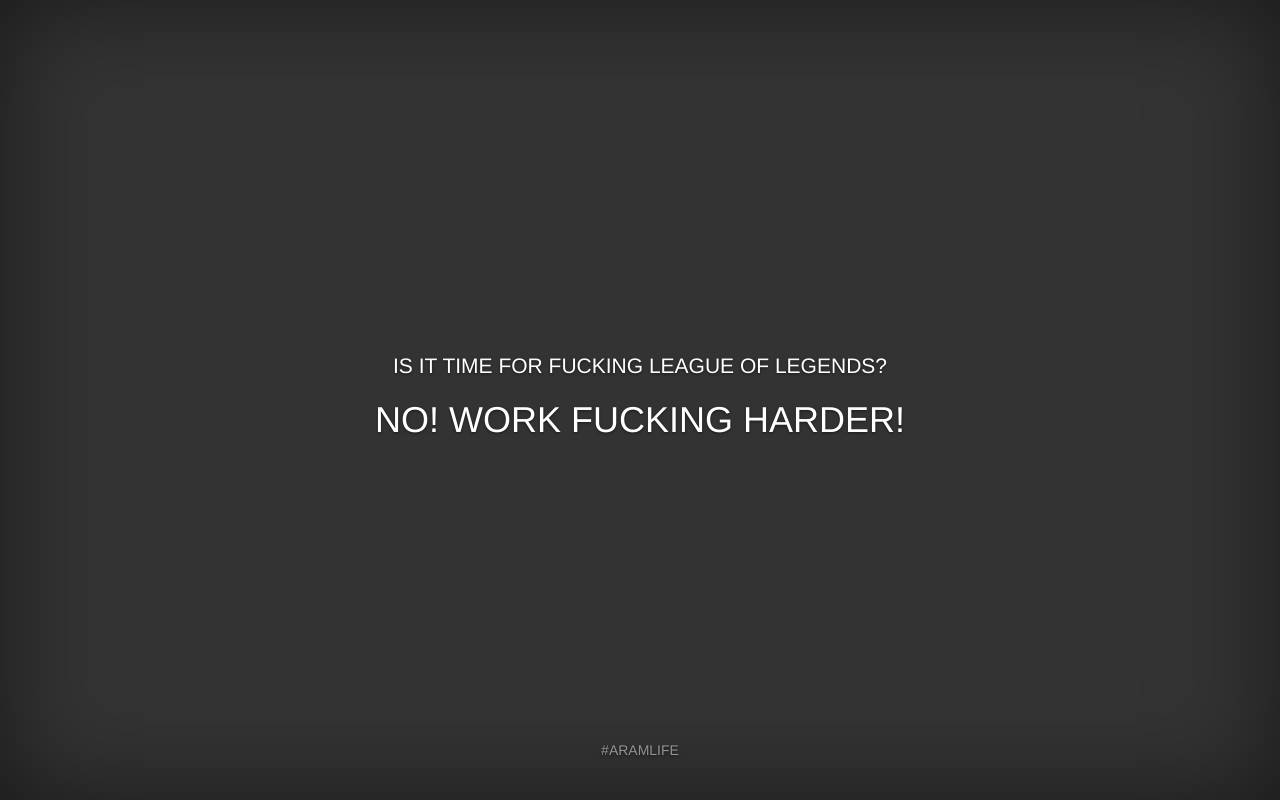
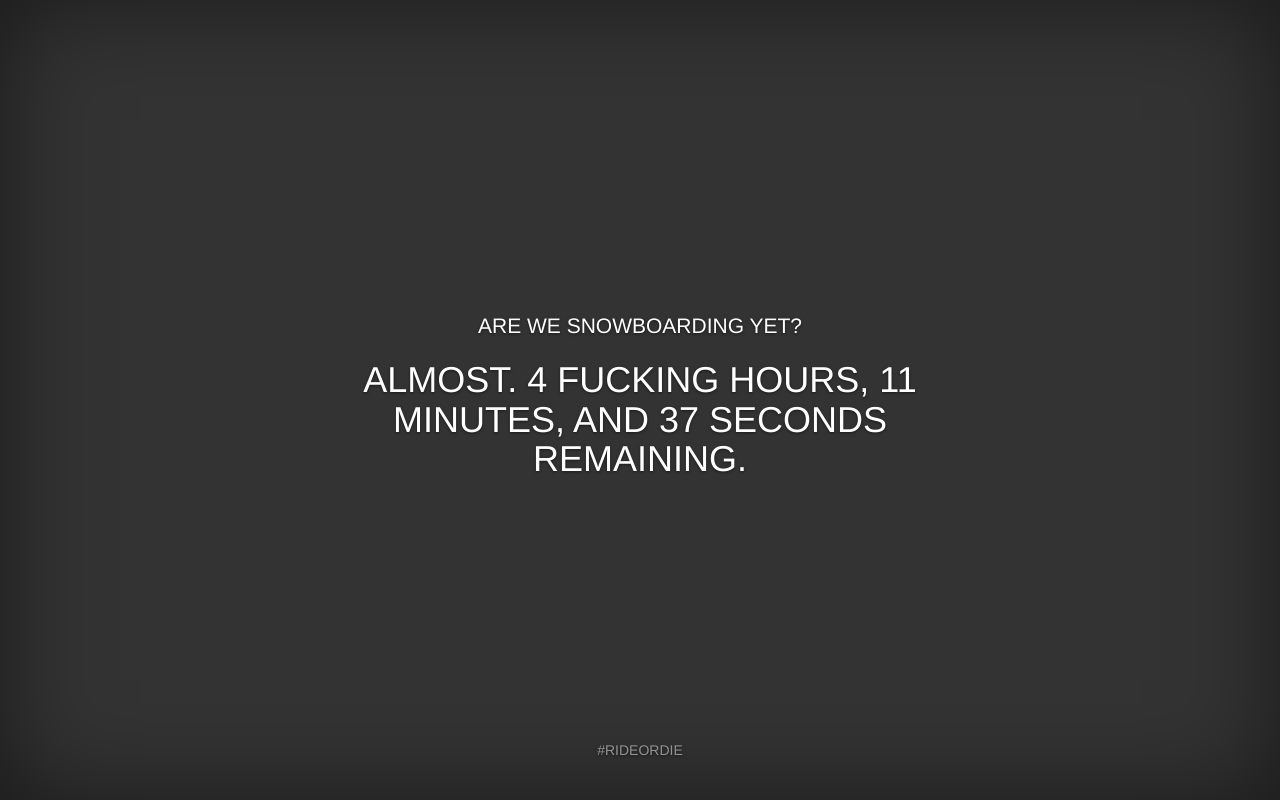
Before and after one commit to draecko/isitboardtime, a plain HTML site: page index.html in a window 1280 px wide. Drawn offline with nearby package versions, Linux system fonts and the light colour scheme.

Commit message:
changed league to snowboarding

```diff
--- a/index.html
+++ b/index.html
@@ -8,7 +8,7 @@
     <meta name="author" content="Joeri Stikvoort">
 	<meta http-equiv="refresh" content="1800">
 
-    <title>IS IT FUCKING LEAGUE TIME YET?</title>
+    <title>ARE WE FUCKING SNOWBOARDING YET?</title>
 
     <!-- Bootstrap core CSS -->
     <link href="assets/bootstrap.css" rel="stylesheet">
@@ -36,13 +36,13 @@
         <div class="cover-container">
 
           <div class="inner cover">
-            <p class="lead">IS IT TIME FOR FUCKING LEAGUE OF LEGENDS?</p>
+            <p class="lead">ARE WE SNOWBOARDING YET?</p>
             <h1 class="cover-heading" id="countdown">LET ME FUCKING THINK.</h1>
           </div>
 
           <div class="mastfoot">
             <div class="inner">
-              <p>#ARAMLIFE</p>
+              <p>#RIDEORDIE</p>
             </div>
           </div>
 
@@ -62,9 +62,13 @@
 	<script>
 	var today = new Date();
 
-	today.setHours(12);
+	today.setHours(17);
 	today.setMinutes(0);
 	today.setSeconds(0);
+	today.setDate(13);
+	today.setMonth(1);
+	today.setYear(2017);
+
 
     CountDownTimer(today, 'countdown');
 
```
